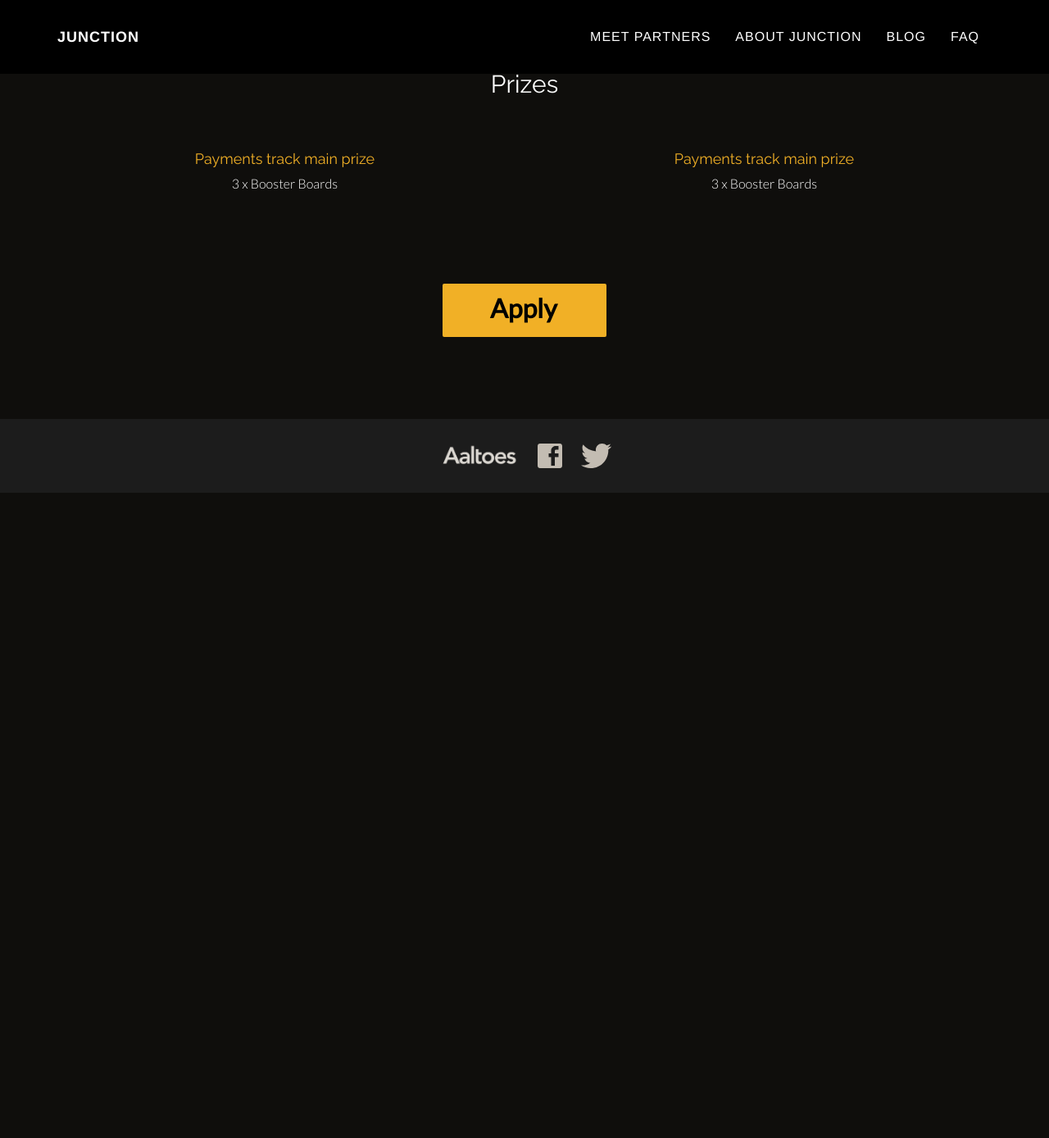
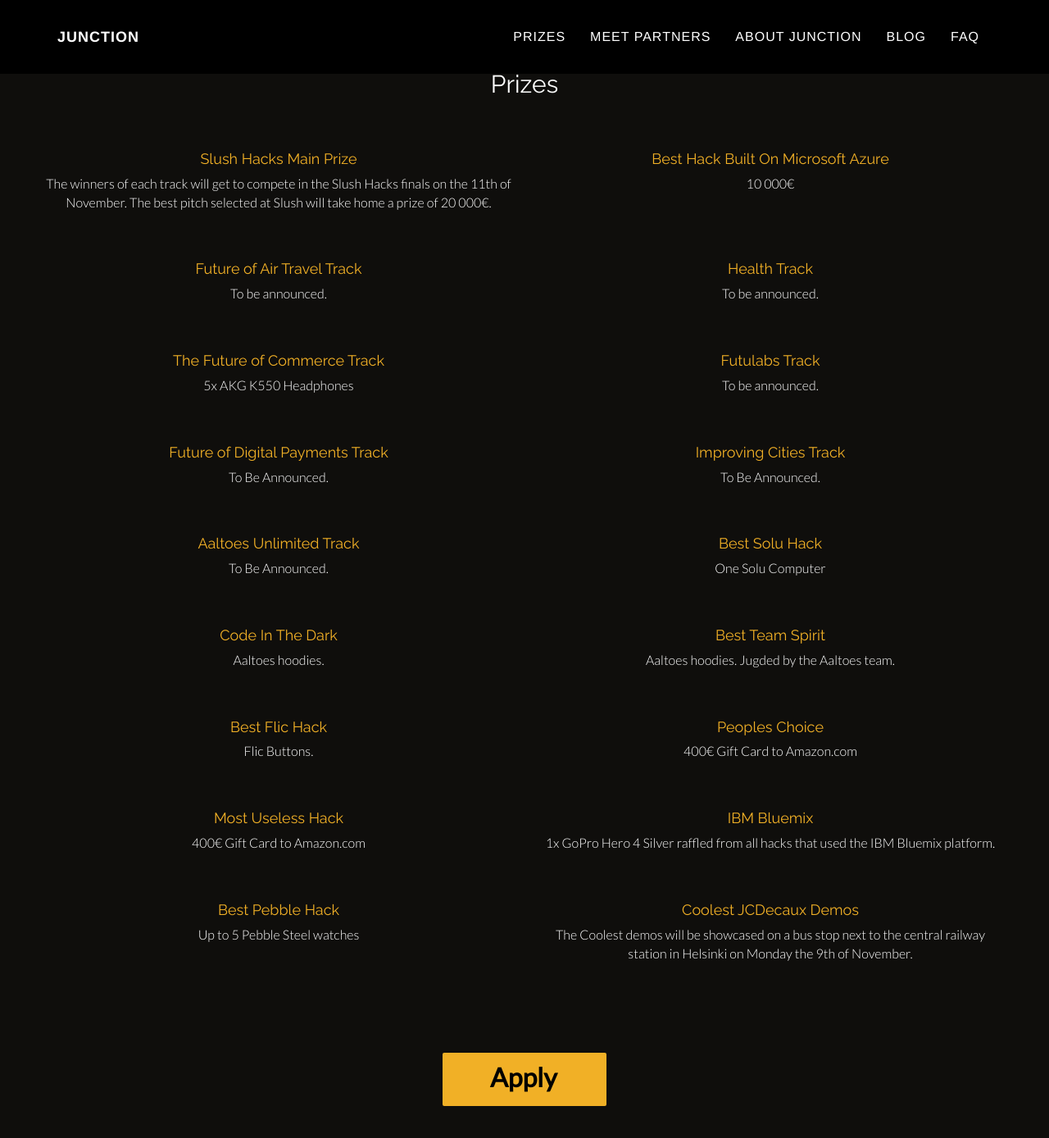
Before and after one commit to junctionasia/junctionasia.github.io, a Jekyll site: the page built from prizes.html, in a window 1280 px wide and 1400 px high. Shown: the top 1388 px of the window at 82% size. Built offline with Jekyll 4.4.1, drawn with Linux system fonts in a browser that asks for light colours; nearby versions of some CDN libraries.

Commit message:
Add prizes

```diff
--- a/_includes/header.html
+++ b/_includes/header.html
@@ -13,6 +13,9 @@
 
         <div class="collapse navbar-collapse navbar-right navbar-main-collapse">
             <ul class="nav navbar-nav">
+                <li>
+                    <a class="page-scroll" href="{{ "/prizes.html" | prepend: site.baseurl }}">Prizes</a>
+                </li>
 				<li>
                     <a class="page-scroll" href="{{ "/partners.html" | prepend: site.baseurl }}">Meet partners</a>
                 </li>
@@ -22,9 +25,6 @@
                 <li>
                     <a class="page-scroll" href="{{ "/blog/index.html" | prepend: site.baseurl }}">Blog</a>
                 </li>
-                <!--<li>
-                    <a class="page-scroll" href="{{ "/apply.html" | prepend: site.baseurl }}">Apply</a>
-                </li>-->
                 <li>
                     <a class="page-scroll" href="{{ "/faq.html" | prepend: site.baseurl }}">FAQ</a>
                 </li>
--- a/prizes.html
+++ b/prizes.html
@@ -9,13 +9,95 @@
             <div class="col-xs-12">
                 <h2>Prizes</h2>
             </div>
-            <div class="col-md-6 text-center">
-                <h4>Payments track main prize</h4>
-                <p>3 x Booster Boards</p>
+            <div class="row">
+                <div class="col-md-6 text-center">
+                    <h4>Slush Hacks Main Prize</h4>
+                    <p>The winners of each track will get to compete in the Slush Hacks finals on the 11th of November. The best pitch selected at Slush will take home a prize of 20 000€.</p>
+                </div>
+                <div class="col-md-6 text-center">
+                    <h4>Best Hack Built On Microsoft Azure</h4>
+                    <p>10 000€</p>
+                </div>
             </div>
-            <div class="col-md-6 text-center">
-                <h4>Payments track main prize</h4>
-                <p>3 x Booster Boards</p>
+            <div class="row">
+                <div class="col-md-6 text-center">
+                    <h4>Future of Air Travel Track</h4>
+                    <p>To be announced.</p>
+                </div>
+                <div class="col-md-6 text-center">
+                    <h4>Health Track</h4>
+                    <p>To be announced.</p>
+                </div>
+            </div>
+            <div class="row">
+                <div class="col-md-6 text-center">
+                    <h4>The Future of Commerce Track</h4>
+                    <p>5x AKG K550 Headphones</p>
+                </div>
+                <div class="col-md-6 text-center">
+                    <h4>Futulabs Track</h4>
+                    <p>To be announced.</p>
+                </div>
+            </div>
+            <div class="row">
+                <div class="col-md-6 text-center">
+                    <h4>Future of Digital Payments Track</h4>
+                    <p>To Be Announced.</p>
+                </div>
+                <div class="col-md-6 text-center">
+                    <h4>Improving Cities Track</h4>
+                    <p>To Be Announced.</p>
+                </div>
+            </div>
+            <div class="row">
+                <div class="col-md-6 text-center">
+                    <h4>Aaltoes Unlimited Track</h4>
+                    <p>To Be Announced.</p>
+                </div>
+                <div class="col-md-6 text-center">
+                    <h4>Best Solu Hack</h4>
+                    <p>One Solu Computer</p>
+                </div>
+            </div>
+            <div class="row">
+                <div class="col-md-6 text-center">
+                    <h4>Code In The Dark</h4>
+                    <p>Aaltoes hoodies.</p>
+                </div>
+                <div class="col-md-6 text-center">
+                    <h4>Best Team Spirit</h4>
+                    <p>Aaltoes hoodies. Jugded by the Aaltoes team.</p>
+                </div>
+            </div>
+            <div class="row">
+                <div class="col-md-6 text-center">
+                    <h4>Best Flic Hack</h4>
+                    <p>Flic Buttons.</p>
+                </div>
+                <div class="col-md-6 text-center">
+                    <h4>Peoples Choice</h4>
+                    <p>400€ Gift Card to Amazon.com</p>
+                </div>
+            </div>
+            <div class="row">
+                <div class="col-md-6 text-center">
+                    <h4>Most Useless Hack</h4>
+                    <p>400€ Gift Card to Amazon.com</p>
+                </div>
+                <div class="col-md-6 text-center">
+                    <h4>IBM Bluemix</h4>
+                    <p>1x GoPro Hero 4 Silver raffled from all hacks that used the IBM Bluemix platform.</p>
+                </div>
+            </div>
+            <div class="row">
+                <div class="col-md-6 text-center">
+                    <h4>Best Pebble Hack</h4>
+                    <p>Up to 5 Pebble Steel watches</p>
+                </div>
+                <div class="col-md-6 text-center">
+                    <h4>Coolest JCDecaux Demos</h4>
+                    <p>The Coolest demos will be showcased on a bus stop next to the central railway station in Helsinki on Monday the 9th of November.</p>
+                </div>
             </div>
         </div>
     </section>
```
